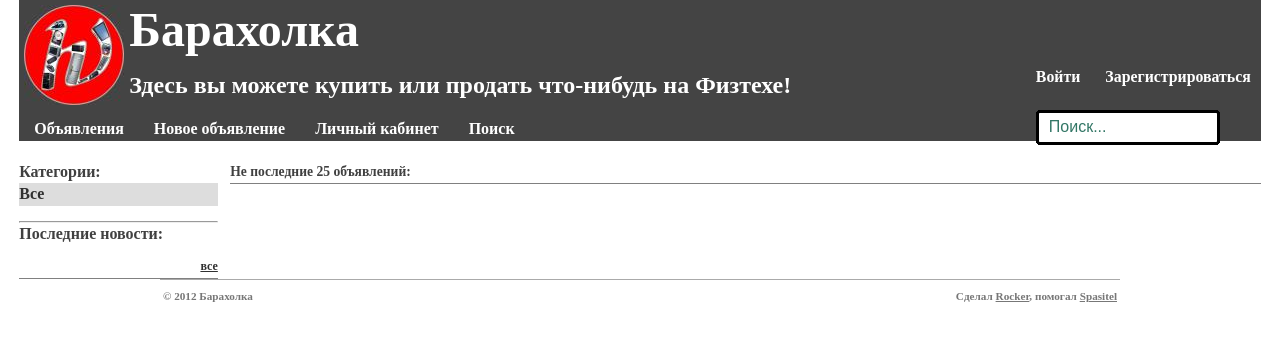
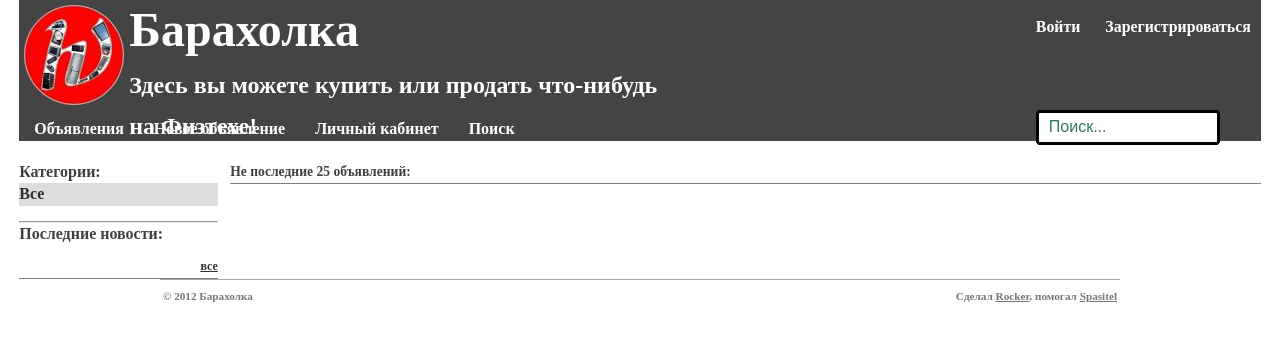
Before and after one commit to wd5/baraholka, a Django app: template buy/templates/main.html in a window 1280 px wide. Shown: the top 341 px of the page. Run offline with Django 3.2, Linux system fonts and the light colour scheme; the template is opened without the code that fills it, so the values that code supplies are empty; parts of the project's set-up code (start-up, migrations or seed data) failed here and were passed over.

Commit message:
Maybe fixed style.

```diff
--- a/buy/static/stylegreen.css
+++ b/buy/static/stylegreen.css
@@ -161,7 +161,7 @@ img.float-left {
 }
 #identity {
    height: 50px;
-   width: 900px;
+/* width: 900px;*/
    border: 0px;
    float: left; }
 #identity h1 {
@@ -176,7 +176,7 @@ img.float-left {
    padding-left: 3px;
    font-weight: normal;
    line-height: 1.7;
-   width: 900px;
+/* width: 900px;*/
 }
 #identity a {
    color: white;
```
